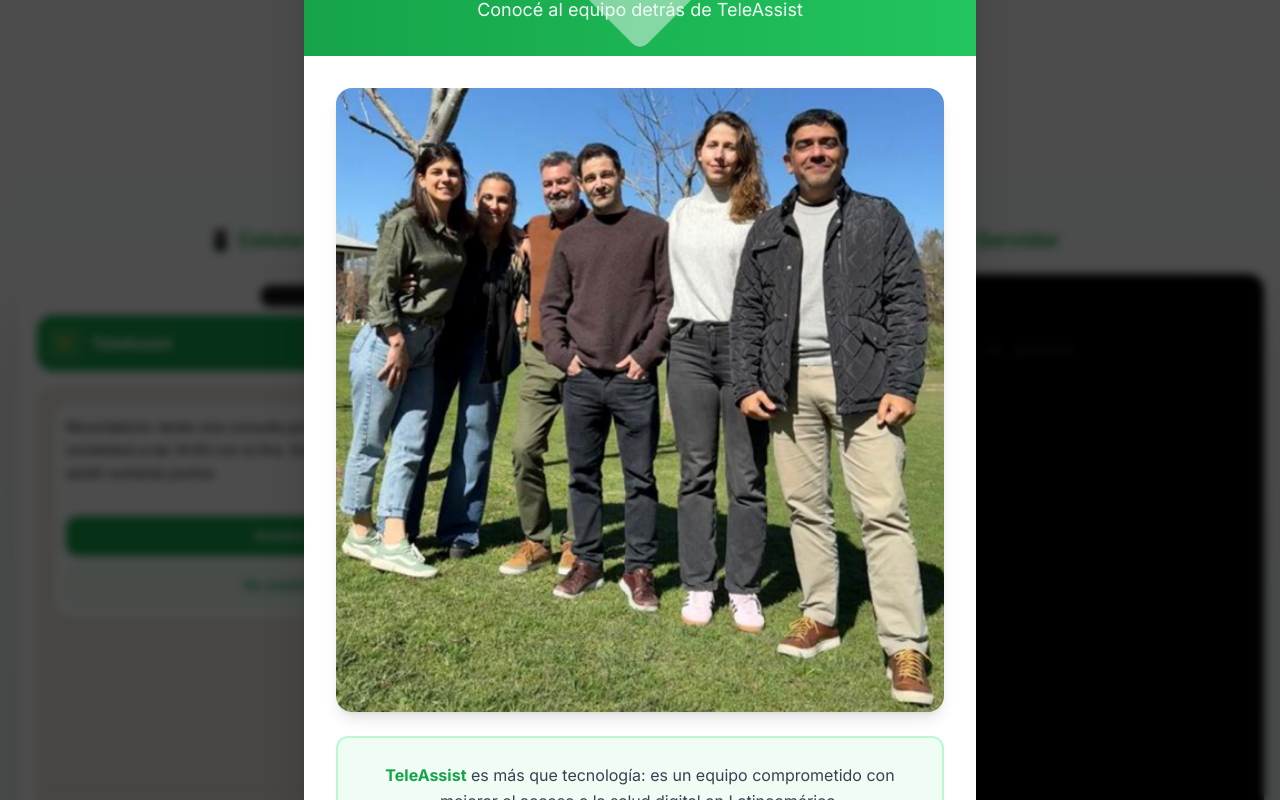
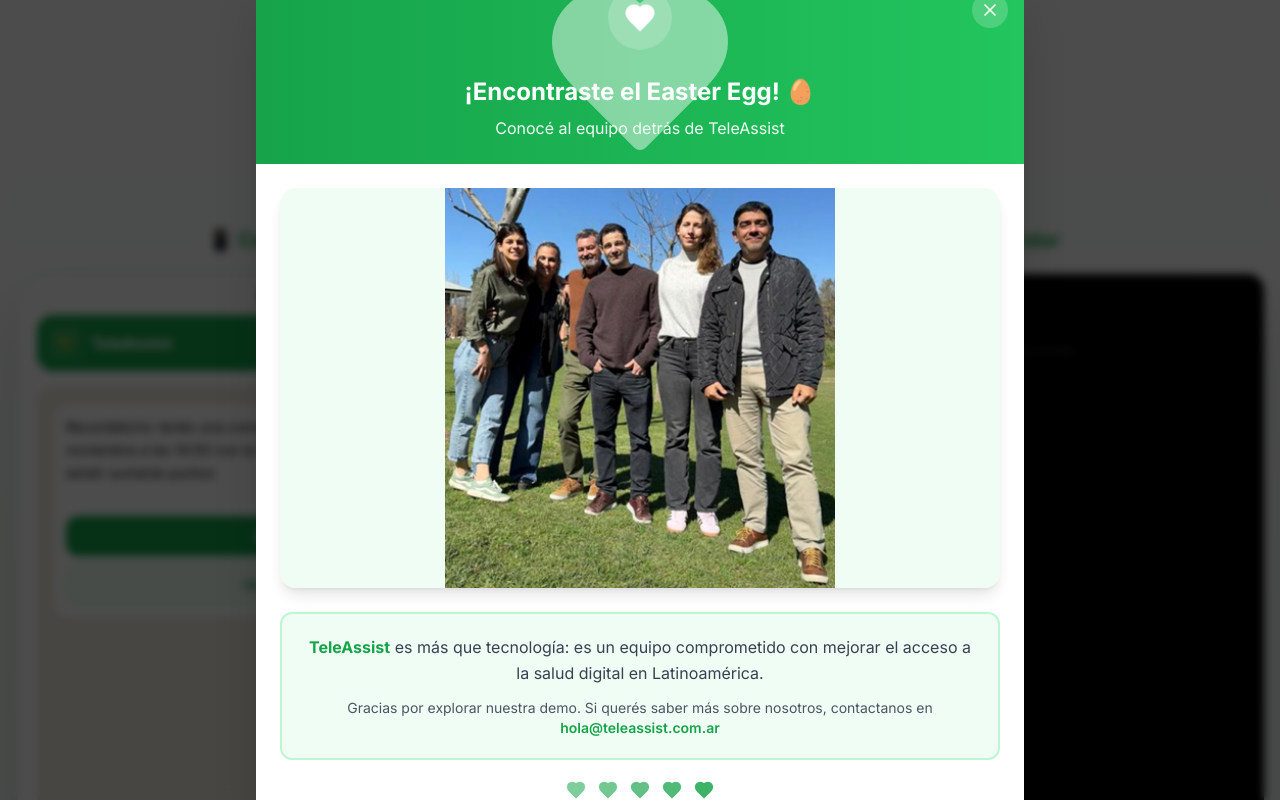
Before and after one commit to panchtox/startup-teleconsultas, a React (Vite) app in the folder 07_mvp/frontend/: page /demo in a window 1280 px wide. Both pictures are taken after a click on the button "¿Encontraste el Easter Egg? 🥚". Shown: the top 800 px of the page. Built offline with nearby package versions, Linux system fonts and the light colour scheme.

Commit message:
corrección del tamaño del easter egg

```diff
--- a/07_mvp/frontend/src/components/demo/TeamEasterEgg.tsx
+++ b/07_mvp/frontend/src/components/demo/TeamEasterEgg.tsx
@@ -35,17 +35,17 @@
       />
 
       {/* Modal */}
-      <div className="fixed inset-0 z-50 flex items-center justify-center p-4 pointer-events-none">
+      <div className="fixed inset-0 z-50 flex items-center justify-center p-4 pointer-events-none overflow-y-auto">
         <div
-          className="bg-white rounded-3xl shadow-2xl max-w-2xl w-full pointer-events-auto animate-in zoom-in-95 duration-300 overflow-hidden"
+          className="bg-white rounded-3xl shadow-2xl max-w-3xl w-full pointer-events-auto animate-in zoom-in-95 duration-300 overflow-hidden my-8"
           onClick={(e) => e.stopPropagation()}
         >
           {/* Header con corazón animado */}
-          <div className="relative bg-gradient-to-r from-primary-600 to-green-500 p-8 text-white">
+          <div className="relative bg-gradient-to-r from-primary-600 to-green-500 p-6 text-white">
             {/* Corazón flotante de fondo */}
             <div className="absolute inset-0 overflow-hidden">
               <Heart
-                className="absolute top-1/2 left-1/2 -translate-x-1/2 -translate-y-1/2 w-64 h-64 opacity-10 animate-pulse"
+                className="absolute top-1/2 left-1/2 -translate-x-1/2 -translate-y-1/2 w-48 h-48 opacity-10 animate-pulse"
                 fill="currentColor"
               />
             </div>
@@ -61,26 +61,26 @@
 
             {/* Contenido del header */}
             <div className="relative z-10 text-center">
-              <div className="inline-flex items-center justify-center w-20 h-20 bg-white/20 rounded-full mb-4 animate-bounce">
-                <Heart className="w-10 h-10" fill="currentColor" />
+              <div className="inline-flex items-center justify-center w-16 h-16 bg-white/20 rounded-full mb-3 animate-bounce">
+                <Heart className="w-8 h-8" fill="currentColor" />
               </div>
-              <h2 className="text-3xl font-bold mb-2">
+              <h2 className="text-2xl font-bold mb-2">
                 ¡Encontraste el Easter Egg! 🥚
               </h2>
-              <p className="text-green-50 text-lg">
+              <p className="text-green-50">
                 Conocé al equipo detrás de TeleAssist
               </p>
             </div>
           </div>
 
           {/* Contenido */}
-          <div className="p-8">
-            {/* Foto del equipo */}
+          <div className="p-6">
+            {/* Foto del equipo con altura controlada */}
             <div className="mb-6 rounded-2xl overflow-hidden shadow-lg bg-gradient-to-br from-primary-50 to-green-50">
               <img
                 src="/team/team-photo.png"
                 alt="Equipo TeleAssist"
-                className="w-full h-auto object-cover"
+                className="w-full h-auto max-h-[400px] object-contain"
                 onError={(e) => {
                   // Fallback si no se carga la imagen
                   const target = e.target as HTMLImageElement;
@@ -94,8 +94,8 @@
             </div>
 
             {/* Mensaje del equipo */}
-            <div className="bg-green-50 border-2 border-green-200 rounded-xl p-6 text-center">
-              <p className="text-gray-700 leading-relaxed mb-4">
+            <div className="bg-green-50 border-2 border-green-200 rounded-xl p-5 text-center">
+              <p className="text-gray-700 leading-relaxed mb-3">
                 <strong className="text-primary-600">TeleAssist</strong> es más que tecnología:
                 es un equipo comprometido con mejorar el acceso a la salud digital en Latinoamérica.
               </p>
@@ -112,11 +112,11 @@
             </div>
 
             {/* Corazones decorativos */}
-            <div className="flex items-center justify-center gap-3 mt-6">
+            <div className="flex items-center justify-center gap-3 mt-5">
               {[...Array(5)].map((_, i) => (
                 <Heart
                   key={i}
-                  className="w-6 h-6 text-primary-600 animate-pulse"
+                  className="w-5 h-5 text-primary-600 animate-pulse"
                   fill="currentColor"
                   style={{ animationDelay: `${i * 0.1}s` }}
                 />
```
Also changed, not shown: 07_mvp/frontend/public/team/team-photo.png.
